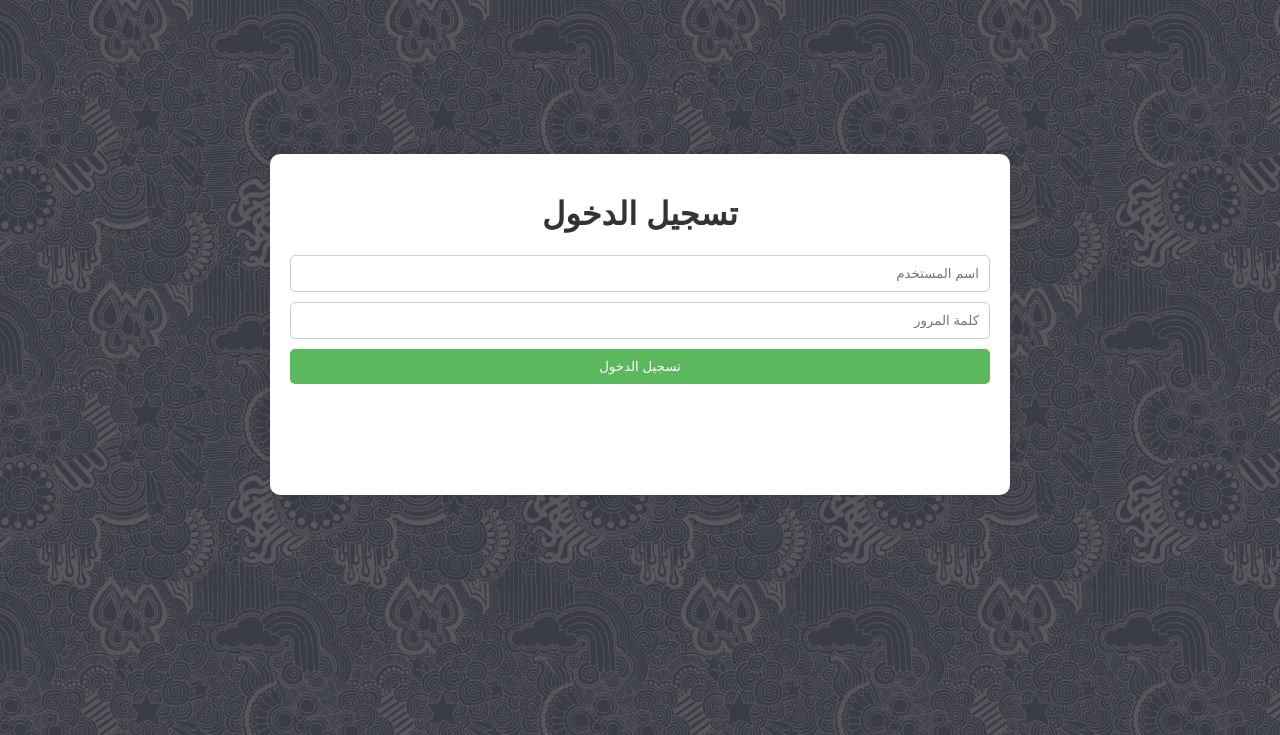
After one commit to MohamedZaki33/flaskCRUDapp, a Flask app: page /login in a window 1280 px wide. The commit adds this page. Shown: the top 735 px of the page. Run offline with Flask 3, Linux system fonts and the light colour scheme.

```diff
--- a/app.py
+++ b/app.py
@@ -1,4 +1,4 @@
-from flask import Flask, render_template, request, redirect, url_for, abort, jsonify, flash
+from flask import Flask, render_template, request, redirect, url_for, abort, jsonify, flash, session
 from flask_sqlalchemy import SQLAlchemy
 from flask_migrate import Migrate
 from datetime import datetime
@@ -8,6 +8,7 @@ app.config['SQLALCHEMY_DATABASE_URI'] = 'sqlite:///employees.db'
 app.config['SQLALCHEMY_TRACK_MODIFICATIONS'] = False
 db = SQLAlchemy(app)
 migrate = Migrate(app, db)
+app.secret_key = 'your_secret_key'  # Replace with a real secret key
 
 
 class Employee(db.Model):
@@ -158,26 +159,38 @@ def delete_supplier(id):
 
 @app.route('/')
 def home():
+    if not session.get('logged_in'):
+        return redirect(url_for('login'))
     return render_template('home.html')
+
+
+@app.route('/logout')
+def logout():
+    session.pop('logged_in', None)
+    return redirect(url_for('login'))
 
 
 @app.route('/employees')
 def index():
+    if not session.get('logged_in'):
+        return redirect(url_for('login'))
     employees = Employee.query.all()
     return render_template('index.html', employees=employees)
 
 
-@app.route('/add_employee', methods=['POST'])
-def add_employee():
-    name = request.form.get('name')
-    email = request.form.get('email')
-    phone = request.form.get('phone')
+@app.route('/login', methods=['GET', 'POST'])
+def login():
+    if request.method == 'POST':
+        username = request.form.get('username')
+        password = request.form.get('password')
 
-    new_employee = Employee(name=name, email=email, phone=phone)
-    db.session.add(new_employee)
-    db.session.commit()
-
-    return redirect(url_for('index'))
+        # Check if the username and password are correct
+        if username == 'admin' and password == 'admin':
+            session['logged_in'] = True
+            return redirect(url_for('home'))
+        else:
+            return render_template('404.html')
+    return render_template('login.html')
 
 
 @app.route('/clients')
@@ -249,26 +262,6 @@ def add_invoice():
     return render_template('add_invoice.html', clients=clients)
 
 
-@app.route('/edit_employee/<int:id>', methods=['GET', 'POST'])
-def edit_employee(id):
-    employee = Employee.query.get(id)
-
-    if request.method == 'POST':
-        employee.name = request.form.get('name')
-        employee.email = request.form.get('email')
-        employee.phone = request.form.get('phone')
-        db.session.commit()
-        return redirect(url_for('index'))
-
-
-@app.route('/delete_employee/<int:id>')
-def delete_employee(id):
-    employee = Employee.query.get(id)
-    db.session.delete(employee)
-    db.session.commit()
-    return redirect(url_for('index'))
-
-
 @app.route('/clients/edit/<int:id>', methods=['GET', 'POST'])
 def edit_client(id):
     client = Client.query.get_or_404(id)
@@ -329,7 +322,6 @@ def client_statement(id):
                            total_returns=total_returns,
                            invoice_items=invoice_items, payment_details=payment_details,
                            current_year=datetime.utcnow().year)
-
 
 
 @app.route('/payments')
--- /dev/null
+++ b/templates/login.html
@@ -0,0 +1,72 @@
+<!DOCTYPE html>
+<html lang="ar" dir="rtl">
+<head>
+    <meta charset="UTF-8">
+    <title>تسجيل الدخول</title>
+    <style>
+        body {
+            background: url('{{ url_for("static", filename="images/skulls-1920x1080.png") }}') no-repeat center center fixed;
+            background-size: cover;
+        }
+
+        body {
+            font-family: Arial, sans-serif;
+            background-color: #f4f4f4;
+            margin: 0;
+            padding: 0;
+        }
+
+        .container {
+            max-width: 700px;
+            margin: 100px auto;
+            padding: 20px;
+            background-color: #fff;
+            border-radius: 10px;
+            box-shadow: 0 0 10px rgba(0, 0, 0, 0.1);
+        }
+
+        h1 {
+            text-align: center;
+            color: #333;
+        }
+
+        form {
+            display: flex;
+            height: 220px;
+            {#width: 300px;#}
+            flex-direction: column;
+        }
+
+        input {
+            margin-bottom: 10px;
+            padding: 10px;
+            border: 1px solid #ccc;
+            border-radius: 5px;
+        }
+
+        button {
+            padding: 10px;
+            background-color: #5cb85c;
+            color: #fff;
+            border: none;
+            border-radius: 5px;
+            cursor: pointer;
+        }
+
+        button:hover {
+            background-color: #4cae4c;
+        }
+    </style>
+</head>
+<body>
+<br><br><br>
+<div class="container">
+    <h1>تسجيل الدخول</h1>
+    <form method="post">
+        <input type="text" name="username" placeholder="اسم المستخدم" required>
+        <input type="password" name="password" placeholder="كلمة المرور" required>
+        <button type="submit">تسجيل الدخول</button>
+    </form>
+</div>
+</body>
+</html>
```
Also changed, not shown: templates/404.html (added, +36 -0 lines), templates/home.html (+18 -2 lines), instance/employees.db, static/images/18.png (added).
